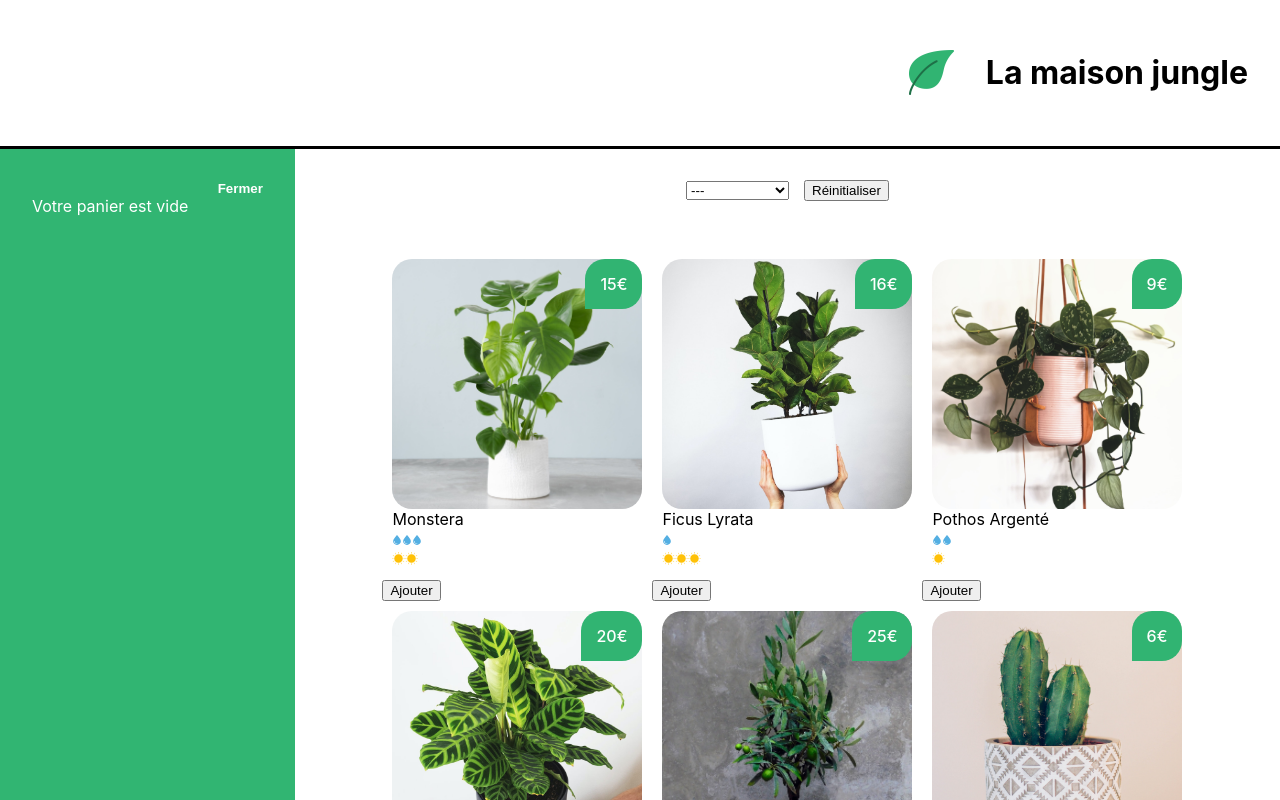
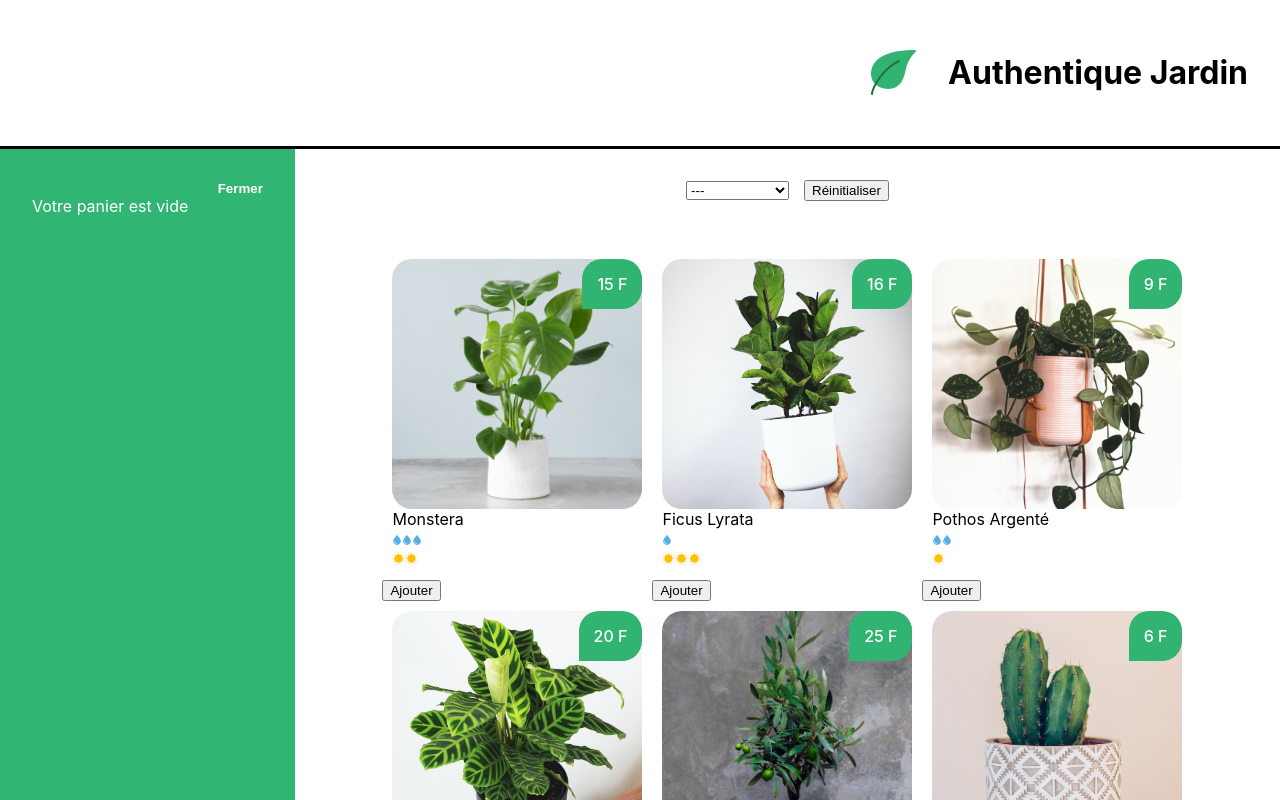
Before and after one commit to christelle01/la-maison-jungle, a React (Create React App) app: page / in a window 1280 px wide. Shown: the top 800 px of the page. Built offline with nearby package versions, Linux system fonts and the light colour scheme.

Commit message:
change title and logo

```diff
--- a/public/index.html
+++ b/public/index.html
@@ -24,7 +24,7 @@
       work correctly both with client-side routing and a non-root public URL.
       Learn how to configure a non-root public URL by running `npm run build`.
     -->
-    <title>React App</title>
+    <title>Authentique Jardin</title>
   </head>
   <body>
     <noscript>You need to enable JavaScript to run this app.</noscript>
--- a/src/components/App.js
+++ b/src/components/App.js
@@ -17,7 +17,7 @@ function App() {
 		<div>
 			<Banner>
 				<img src={logo} alt='logo-la-maison-jungle' className='lmj-logo' />
-				<h1 className='lmj-title'>La maison jungle</h1>
+				<h1 className='lmj-title'>Authentique Jardin</h1>
 			</Banner>
 			<div className='lmj-layout-inner'>
 				<Cart cart={cart} updateCart={updateCart} />
--- a/src/components/Cart.js
+++ b/src/components/Cart.js
@@ -8,7 +8,7 @@ function Cart({ cart, updateCart }) {
 		0
 	)
 	useEffect(() => {
-		document.title = `LMJ: ${total}€ d'achats`
+		document.title = `Authentique Jardin: ${total}F d'achats`
 	}, [total])
 
 	return isOpen ? (
@@ -25,11 +25,11 @@ function Cart({ cart, updateCart }) {
 					<ul>
 						{cart.map(({ name, price, amount }, index) => (
 							<div key={`${name}-${index}`}>
-								{name} {price}€ x {amount}
+								{name} {price} F x {amount}
 							</div>
 						))}
 					</ul>
-					<h3>Total :{total}€</h3>
+					<h3>Total :{total} F</h3>
 					<button onClick={() => updateCart([])}>Vider le panier</button>
 				</div>
 			) : (
--- a/src/components/PlantItem.js
+++ b/src/components/PlantItem.js
@@ -8,7 +8,7 @@ function handleClick(plantName) {
 function PlantItem({ cover, name, water, light, price }) {
 	return (
 		<li className='lmj-plant-item' onClick={() => handleClick}>
-			<span className='lmj-plant-item-price'>{price}€</span>
+			<span className='lmj-plant-item-price'>{price} F</span>
 			<img className='lmj-plant-item-cover' src={cover} alt={`${name} cover`} />
 			{name}
 			<div>
```
Also changed, not shown: 1 other file (tests, documents, lock files or other folders).
